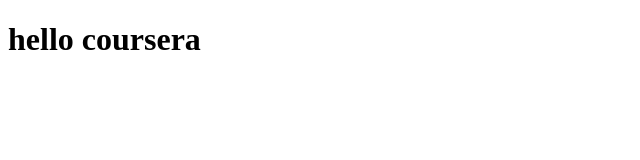
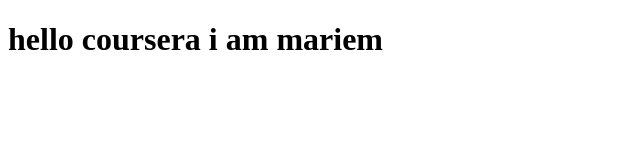
Before and after one commit to 112-mariem-mansour/Single-Page-Web-Applications-with-AngularJS, a plain HTML site: page index.html in a window 1280 px wide. Shown: the whole page, without its empty margins (0-640 px from the left). Drawn offline with Linux system fonts and the light colour scheme.

Commit message:
commit 3

```diff
--- a/index.html
+++ b/index.html
@@ -5,6 +5,6 @@
     <title></title>
   </head>
   <body>
-     <h1>hello coursera</h1>
+     <h1>hello coursera i am mariem</h1>
   </body>
 </html>
```
